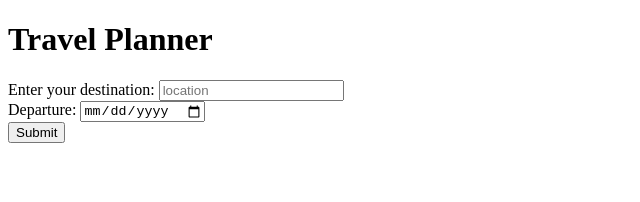
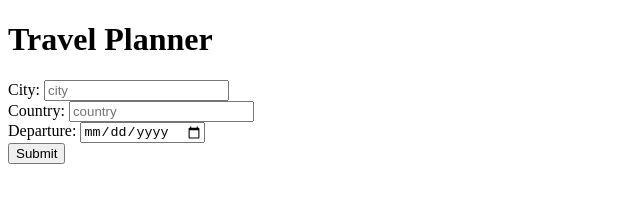
Before and after one commit to NickRenaud74/travel-app, a website built with webpack: page src/client/views/index.html in a window 1280 px wide. Shown: the whole page, without its empty margins (0-640 px from the left). Built offline with nearby package versions, Linux system fonts and the light colour scheme.

Commit message:
feat: Add a country input to form
- Add a country input section to the form to allow for more accurate
search queries.

```diff
--- a/src/client/views/index.html
+++ b/src/client/views/index.html
@@ -18,8 +18,12 @@
 
     <form action="#">
         <div>
-            <label for="destination">Enter your destination: </label>
-            <input type="text" id="destination" placeholder="location" required>
+            <label for="city">City: </label>
+            <input type="text" id="city" placeholder="city" required>
+        </div>
+        <div>
+            <label for="country">Country: </label>
+            <input type="text" id="country" placeholder="country" required>
         </div>
         <div>
             <label for="date">Departure: </label>
@@ -29,7 +33,8 @@
             <input type="submit" id="submit">
         </div>
     </form>
-    <script src="" async defer></script>
+
+    <script src=" " async defer></script>
 </body>
 
 </html>
```
